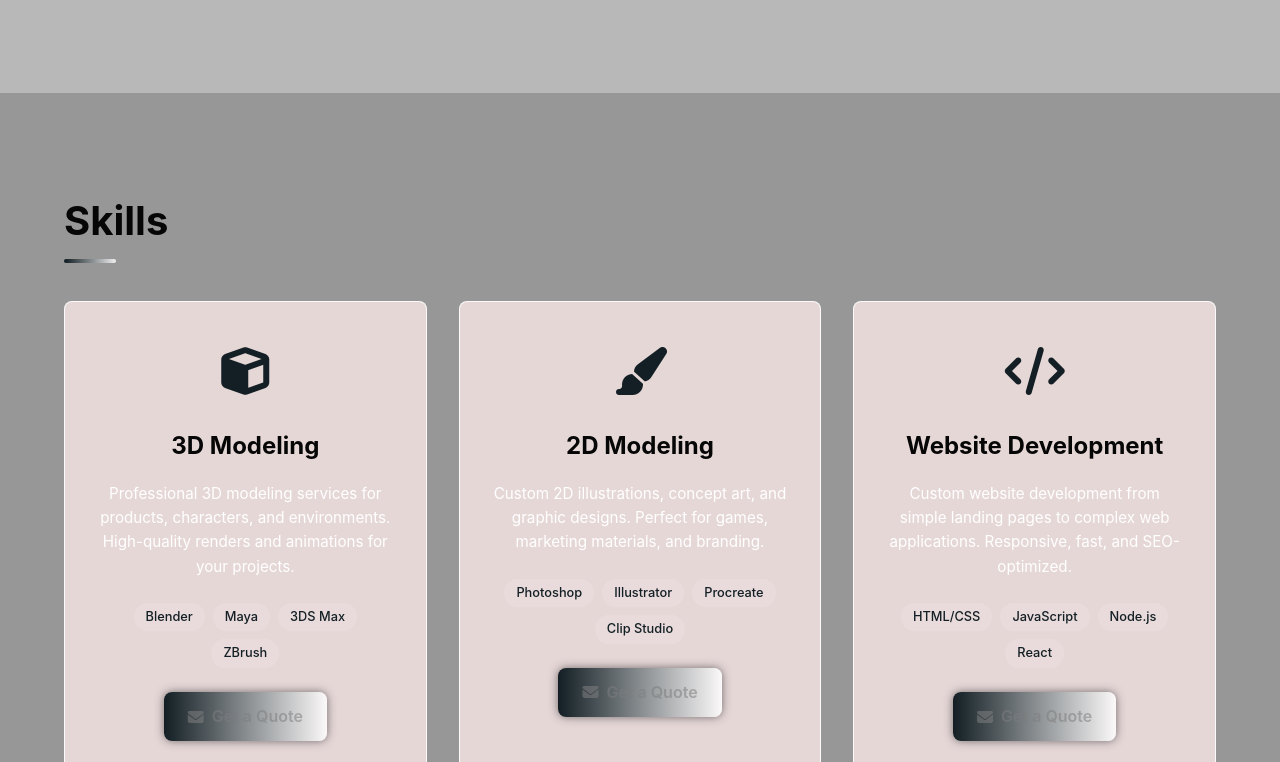
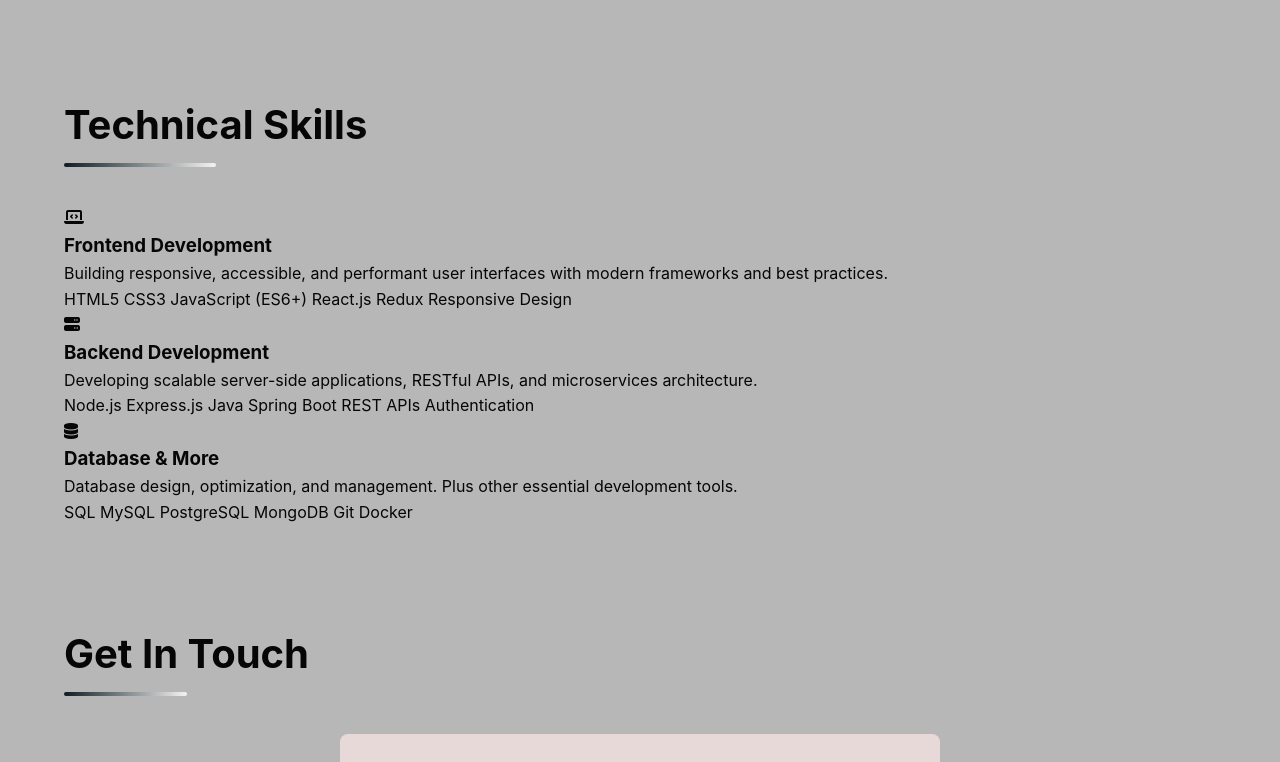
Before and after one commit to Ameet4646/My-portfolio, a plain HTML site: page index.html in a window 1280 px wide. Shown: the part 1318-2080 px from the top of the page. Drawn offline with Linux system fonts and the light colour scheme; some packages are replaced by stand-ins of ours; a script that the page names is missing.

Commit message:
Update index.html

```diff
--- a/index.html
+++ b/index.html
@@ -614,76 +614,77 @@
         </div>
     </section>
 
-    <!-- Services Section -->
-    <section id="services" class="services">
+
+
+
+
+ <!-- Skills Section -->
+    <section id="skills" class="skills">
         <div class="container">
-            <h2 class="section-title fade-in">Skills</h2>
-            <div class="services-grid">
-                <!-- 3D Modeling Service -->
-                <div class="service-card fade-in delay-1">
-                    <div class="service-icon">
-                        <i class="fas fa-cube"></i>
+            <h2 class="section-title fade-in">Technical Skills</h2>
+            <div class="skills-grid">
+                <!-- Frontend Development -->
+                <div class="skill-card fade-in delay-1">
+                    <div class="skill-icon">
+                        <i class="fas fa-laptop-code"></i>
                     </div>
-                    <h3 class="service-title">3D Modeling</h3>
-                    <p class="service-description">
-                        Professional 3D modeling services for products, characters, and environments.
-                        High-quality renders and animations for your projects.
+                    <h3 class="skill-title">Frontend Development</h3>
+                    <p class="skill-description">
+                        Building responsive, accessible, and performant user interfaces with modern frameworks and best practices.
                     </p>
-                    <div class="service-tech">
-                        <span class="tech-tag">Blender</span>
-                        <span class="tech-tag">Maya</span>
-                        <span class="tech-tag">3DS Max</span>
-                        <span class="tech-tag">ZBrush</span>
+                    <div class="skill-tech">
+                        <span class="skill-tech-tag">HTML5</span>
+                        <span class="skill-tech-tag">CSS3</span>
+                        <span class="skill-tech-tag">JavaScript (ES6+)</span>
+                        <span class="skill-tech-tag">React.js</span>
+                        <span class="skill-tech-tag">Redux</span>
+                        <span class="skill-tech-tag">Responsive Design</span>
                     </div>
-                    <a href="#contact" class="btn btn-primary">
-                        <i class="fas fa-envelope"></i> Get a Quote
-                    </a>
                 </div>
 
-                <!-- 2D Modeling Service -->
-                <div class="service-card fade-in delay-2">
-                    <div class="service-icon">
-                        <i class="fas fa-paint-brush"></i>
+                <!-- Backend Development -->
+                <div class="skill-card fade-in delay-2">
+                    <div class="skill-icon">
+                        <i class="fas fa-server"></i>
                     </div>
-                    <h3 class="service-title">2D Modeling</h3>
-                    <p class="service-description">
-                        Custom 2D illustrations, concept art, and graphic designs.
-                        Perfect for games, marketing materials, and branding.
+                    <h3 class="skill-title">Backend Development</h3>
+                    <p class="skill-description">
+                        Developing scalable server-side applications, RESTful APIs, and microservices architecture.
                     </p>
-                    <div class="service-tech">
-                        <span class="tech-tag">Photoshop</span>
-                        <span class="tech-tag">Illustrator</span>
-                        <span class="tech-tag">Procreate</span>
-                        <span class="tech-tag">Clip Studio</span>
+                    <div class="skill-tech">
+                        <span class="skill-tech-tag">Node.js</span>
+                        <span class="skill-tech-tag">Express.js</span>
+                        <span class="skill-tech-tag">Java</span>
+                        <span class="skill-tech-tag">Spring Boot</span>
+                        <span class="skill-tech-tag">REST APIs</span>
+                        <span class="skill-tech-tag">Authentication</span>
                     </div>
-                    <a href="#contact" class="btn btn-primary">
-                        <i class="fas fa-envelope"></i> Get a Quote
-                    </a>
                 </div>
 
-                <!-- Website Development Service -->
-                <div class="service-card fade-in delay-3">
-                    <div class="service-icon">
-                        <i class="fas fa-code"></i>
+                <!-- Database & Other -->
+                <div class="skill-card fade-in delay-3">
+                    <div class="skill-icon">
+                        <i class="fas fa-database"></i>
                     </div>
-                    <h3 class="service-title">Website Development</h3>
-                    <p class="service-description">
-                        Custom website development from simple landing pages to complex web applications.
-                        Responsive, fast, and SEO-optimized.
+                    <h3 class="skill-title">Database & More</h3>
+                    <p class="skill-description">
+                        Database design, optimization, and management. Plus other essential development tools.
                     </p>
-                    <div class="service-tech">
-                        <span class="tech-tag">HTML/CSS</span>
-                        <span class="tech-tag">JavaScript</span>
-                        <span class="tech-tag">Node.js</span>
-                        <span class="tech-tag">React</span>
+                    <div class="skill-tech">
+                        <span class="skill-tech-tag">SQL</span>
+                        <span class="skill-tech-tag">MySQL</span>
+                        <span class="skill-tech-tag">PostgreSQL</span>
+                        <span class="skill-tech-tag">MongoDB</span>
+                        <span class="skill-tech-tag">Git</span>
+                        <span class="skill-tech-tag">Docker</span>
                     </div>
-                    <a href="#contact" class="btn btn-primary">
-                        <i class="fas fa-envelope"></i> Get a Quote
-                    </a>
                 </div>
             </div>
         </div>
     </section>
+
+
+
 
     <!-- Contact Section -->
     <section id="contact" class="contact">
```
